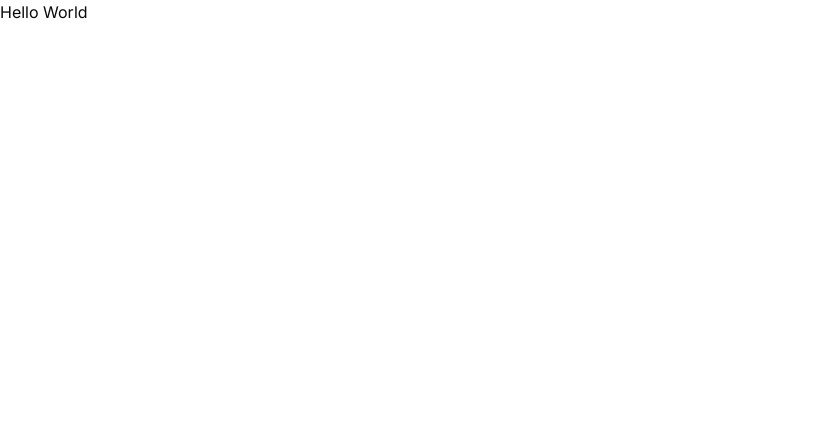
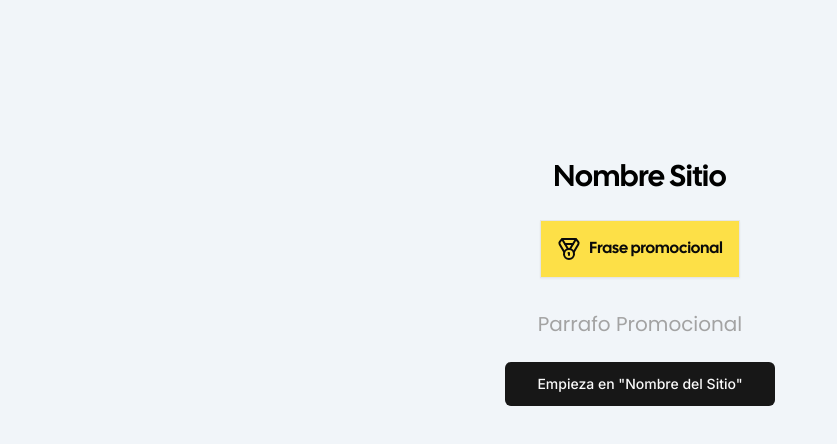
Before and after one commit to D0oppa/trello-clone, a Next.js app: page / in a window 1280 px wide. Shown: the top 444 px of the page, without its empty margins (0-837 px from the left). Built offline with nearby package versions, Linux system fonts and the light colour scheme.

Commit message:
add: Marketing Page

```diff
--- /dev/null
+++ b/app/(marketing)/layout.tsx
@@ -0,0 +1,16 @@
+
+const MarketingLayout = ({
+    children
+}:{
+    children: React.ReactNode;
+}) => {
+    return (
+        <div className="h-full bg-slate-100">
+            <main className="pt-40 pb-20 bg-slate-100">
+            {children}
+            </main>
+        </div>
+    )
+}
+
+export default MarketingLayout
--- /dev/null
+++ b/app/(marketing)/page.tsx
@@ -0,0 +1,51 @@
+import Link from "next/link";
+import localFont from "next/font/local";
+
+import { Poppins } from "next/font/google";
+import { Medal } from "lucide-react";
+
+import { cn } from "@/lib/utils";
+import { Button } from "@/components/ui/button";
+
+const headingFont = localFont({
+  src: "../../public/fonts/font.woff2",
+});
+
+const textFont = Poppins({
+  subsets: ["latin"],
+  weight: ["100", "200", "300", "400", "500", "600", "700", "800", "900"],
+});
+
+const MarketingPage = () => {
+  return (
+    <div className="flex items-center justify-center flex-col">
+      <div
+        className={cn(
+          "flex items-center justify-center flex-col",
+          headingFont.className
+        )}
+      >
+        <h1 className="text-3x1 md:text-3xl text-center text-neutral-800 mb-6">
+          <span className=" text-black font-bold">Nombre Sitio</span>
+
+        </h1>
+        <div className="mb-4 flex items-center border shadow-sm p-4 bg-yellow-300">
+          <Medal className="h-6 w-6 mr-2" /> Frase promocional
+        </div>
+      </div>
+      <div
+        className={cn(
+          "text-sm md:text-xl text-neutral-400 mt-4 max-w-xs md:max-w-2xl text-center mx-auto",
+          textFont.className
+        )}
+      >
+        Parrafo Promocional
+      </div>
+      <Button className="mt-6" size="lg" asChild>
+        <Link href="/sign-up">Empieza en "Nombre del Sitio"</Link>
+      </Button>
+    </div>
+  );
+};
+
+export default MarketingPage;
--- a/app/globals.css
+++ b/app/globals.css
@@ -1,6 +1,12 @@
 @tailwind base;
   @tailwind components;
   @tailwind utilities;
+
+  html,
+  body,
+  :root{
+    height: 100%;
+  }
 
   @layer base {
     :root {
--- a/app/page.tsx
+++ /dev/null
@@ -1,8 +0,0 @@
-
-export default function Home() {
-  return (
-    <div>
-      Hello World
-    </div>
-  );
-}
--- /dev/null
+++ b/components/ui/button.tsx
@@ -0,0 +1,56 @@
+import * as React from "react"
+import { Slot } from "@radix-ui/react-slot"
+import { cva, type VariantProps } from "class-variance-authority"
+
+import { cn } from "@/lib/utils"
+
+const buttonVariants = cva(
+  "inline-flex items-center justify-center whitespace-nowrap rounded-md text-sm font-medium ring-offset-background transition-colors focus-visible:outline-none focus-visible:ring-2 focus-visible:ring-ring focus-visible:ring-offset-2 disabled:pointer-events-none disabled:opacity-50",
+  {
+    variants: {
+      variant: {
+        default: "bg-primary text-primary-foreground hover:bg-primary/90",
+        destructive:
+          "bg-destructive text-destructive-foreground hover:bg-destructive/90",
+        outline:
+          "border border-input bg-background hover:bg-accent hover:text-accent-foreground",
+        secondary:
+          "bg-secondary text-secondary-foreground hover:bg-secondary/80",
+        ghost: "hover:bg-accent hover:text-accent-foreground",
+        link: "text-primary underline-offset-4 hover:underline",
+      },
+      size: {
+        default: "h-10 px-4 py-2",
+        sm: "h-9 rounded-md px-3",
+        lg: "h-11 rounded-md px-8",
+        icon: "h-10 w-10",
+      },
+    },
+    defaultVariants: {
+      variant: "default",
+      size: "default",
+    },
+  }
+)
+
+export interface ButtonProps
+  extends React.ButtonHTMLAttributes<HTMLButtonElement>,
+    VariantProps<typeof buttonVariants> {
+  asChild?: boolean
+}
+
+const Button = React.forwardRef<HTMLButtonElement, ButtonProps>(
+  ({ className, variant, size, asChild = false, ...props }, ref) => {
+    const Comp = asChild ? Slot : "button"
+    return (
+      <Comp
+        className={cn(buttonVariants({ variant, size, className }))}
+        ref={ref}
+        {...props}
+      />
+    )
+  }
+)
+Button.displayName = "Button"
+
+export { Button, buttonVariants }
--- a/package.json
+++ b/package.json
@@ -9,6 +9,7 @@
     "lint": "next lint"
   },
   "dependencies": {
+    "@radix-ui/react-slot": "^1.1.0",
     "class-variance-authority": "^0.7.0",
     "clsx": "^2.1.1",
     "lucide-react": "^0.406.0",
```
Also changed, not shown: public/fonts/font.woff2 (added), 1 other file (tests, documents, lock files or other folders).
